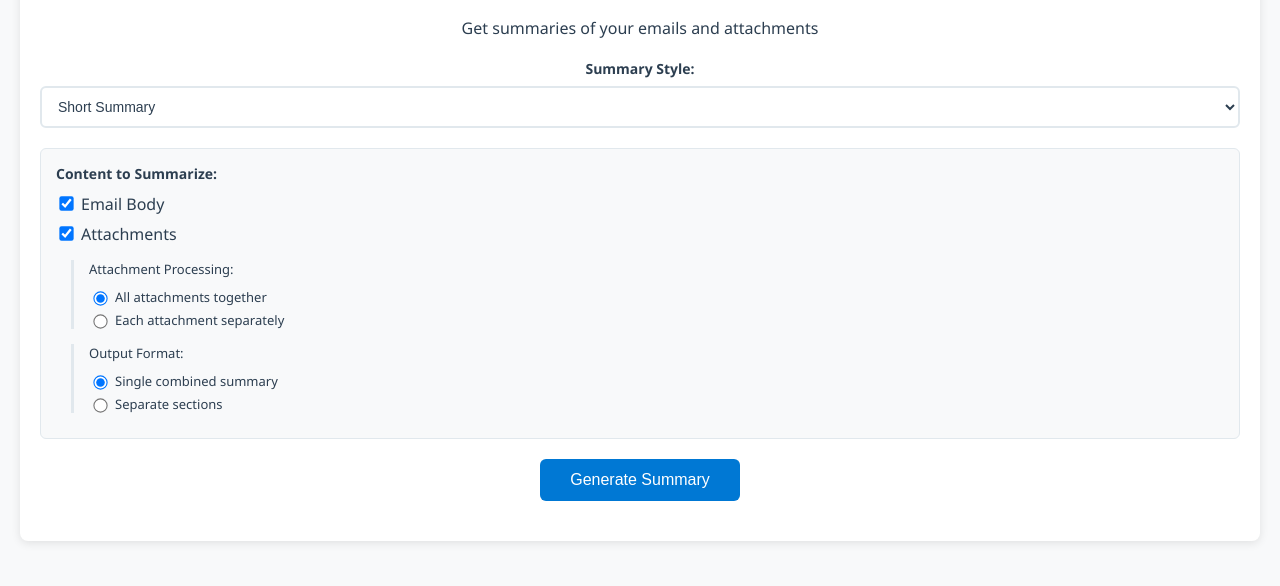
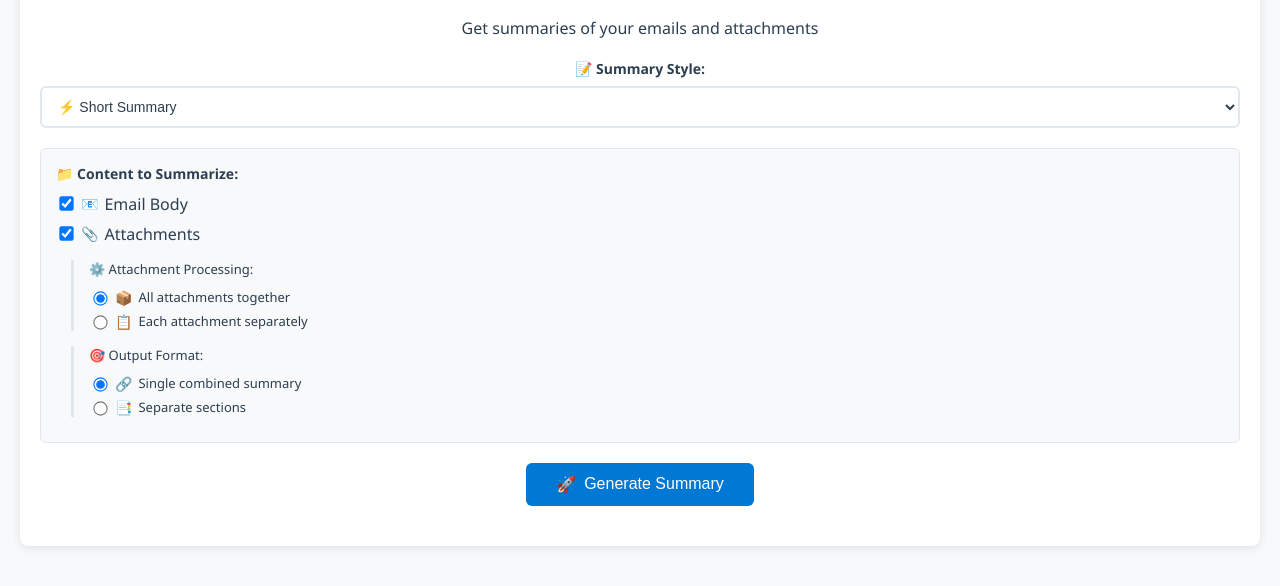
Before and after one commit to Mad-Droid-404/AI-Document-Parser, a website: page taskpane.html in a window 1280 px wide. Shown: the part 96-682 px from the top of the page. Drawn offline with Linux system fonts and the light colour scheme; a script that the page names is missing.

Commit message:
Added icons

```diff
--- a/taskpane.html
+++ b/taskpane.html
@@ -27,6 +27,17 @@
             text-align: center;
             color: #2c3e50;
             margin-bottom: 20px;
+        }
+
+        .header h2 {
+            display: flex;
+            align-items: center;
+            justify-content: center;
+            gap: 8px;
+        }
+
+        .header-icon {
+            font-size: 20px;
         }
 
         .summary-options {
@@ -102,6 +113,11 @@
             transform: scale(1.1);
         }
 
+        .checkbox-icon, .radio-icon {
+            margin-right: 6px;
+            font-size: 14px;
+        }
+
         .radio-item {
             font-size: 13px;
             margin: 5px 0;
@@ -133,6 +149,11 @@
             font-size: 16px;
             cursor: pointer;
             transition: background 0.3s;
+            display: flex;
+            align-items: center;
+            justify-content: center;
+            gap: 8px;
+            margin: 0 auto;
         }
 
         .summarize-btn:hover {
@@ -142,6 +163,10 @@
         .summarize-btn:disabled {
             background: #ccc;
             cursor: not-allowed;
+        }
+
+        .btn-icon {
+            font-size: 16px;
         }
 
         .loading {
@@ -181,6 +206,9 @@
         .summary-title {
             font-weight: bold;
             color: #2c3e50;
+            display: flex;
+            align-items: center;
+            gap: 6px;
         }
 
         .copy-btn {
@@ -192,6 +220,9 @@
             cursor: pointer;
             font-size: 14px;
             transition: background 0.3s;
+            display: flex;
+            align-items: center;
+            gap: 6px;
         }
 
         .copy-btn:hover {
@@ -242,58 +273,66 @@
 <body>
     <div class="container">
         <div class="header">
-            <h2>AI Email & Document Summarizer</h2>
+            <h2>
+                AI Email & Document Summarizer
+            </h2>
             <p>Get summaries of your emails and attachments</p>
         </div>
 
         <div class="summary-options">
-            <label for="summary-type">Summary Style:</label>
+            <label for="summary-type">📝 Summary Style:</label>
             <select id="summary-type" class="summary-dropdown">
-                <option value="short">Short Summary</option>
-                <option value="long">Detailed Summary</option>
-                <option value="bullets">Bullet Points</option>
-                <option value="action">Action Items</option>
-                <option value="highlights">Key Highlights</option>
-                <option value="executive">Executive Summary</option>
+                <option value="short">⚡ Short Summary</option>
+                <option value="long">📄 Detailed Summary</option>
+                <option value="bullets">• Bullet Points</option>
+                <option value="action">✅ Action Items</option>
+                <option value="highlights">⭐ Key Highlights</option>
+                <option value="executive">👔 Executive Summary</option>
             </select>
         </div>
 
         <div class="parsing-options">
-            <label class="parsing-label">Content to Summarize:</label>
+            <label class="parsing-label">📁 Content to Summarize:</label>
             <div class="checkbox-group">
                 <label class="checkbox-item">
                     <input type="checkbox" id="include-email" checked>
+                    <span class="checkbox-icon">📧</span>
                     Email Body
                 </label>
                 <label class="checkbox-item">
                     <input type="checkbox" id="include-attachments" checked>
+                    <span class="checkbox-icon">📎</span>
                     Attachments
                 </label>
             </div>
 
             <div class="attachment-options" id="attachment-options">
-                <label class="parsing-label-small">Attachment Processing:</label>
+                <label class="parsing-label-small">⚙️ Attachment Processing:</label>
                 <div class="radio-group">
                     <label class="radio-item">
                         <input type="radio" name="attachment-mode" value="combined" checked>
+                        <span class="radio-icon">📦</span>
                         All attachments together
                     </label>
                     <label class="radio-item">
                         <input type="radio" name="attachment-mode" value="separate">
+                        <span class="radio-icon">📋</span>
                         Each attachment separately
                     </label>
                 </div>
             </div>
 
             <div class="section-options" id="section-options">
-                <label class="parsing-label-small">Output Format:</label>
+                <label class="parsing-label-small">🎯 Output Format:</label>
                 <div class="radio-group">
                     <label class="radio-item">
                         <input type="radio" name="output-mode" value="combined" checked>
+                        <span class="radio-icon">🔗</span>
                         Single combined summary
                     </label>
                     <label class="radio-item">
                         <input type="radio" name="output-mode" value="sections">
+                        <span class="radio-icon">📑</span>
                         Separate sections
                     </label>
                 </div>
@@ -301,7 +340,10 @@
         </div>
 
         <div class="button-container">
-            <button id="summarize-btn" class="summarize-btn">Generate Summary</button>
+            <button id="summarize-btn" class="summarize-btn">
+                <span class="btn-icon">🚀</span>
+                Generate Summary
+            </button>
         </div>
 
         <div id="loading" class="loading">
@@ -315,8 +357,14 @@
 
         <div id="summary-container" class="summary-container">
             <div class="summary-header">
-                <div class="summary-title">Summary:</div>
-                <button id="copy-btn" class="copy-btn">Copy</button>
+                <div class="summary-title">
+                    <span>📊</span>
+                    Summary:
+                </div>
+                <button id="copy-btn" class="copy-btn">
+                    <span>📋</span>
+                    Copy
+                </button>
             </div>
             <div id="summary-content" class="summary-content"></div>
         </div>
```
